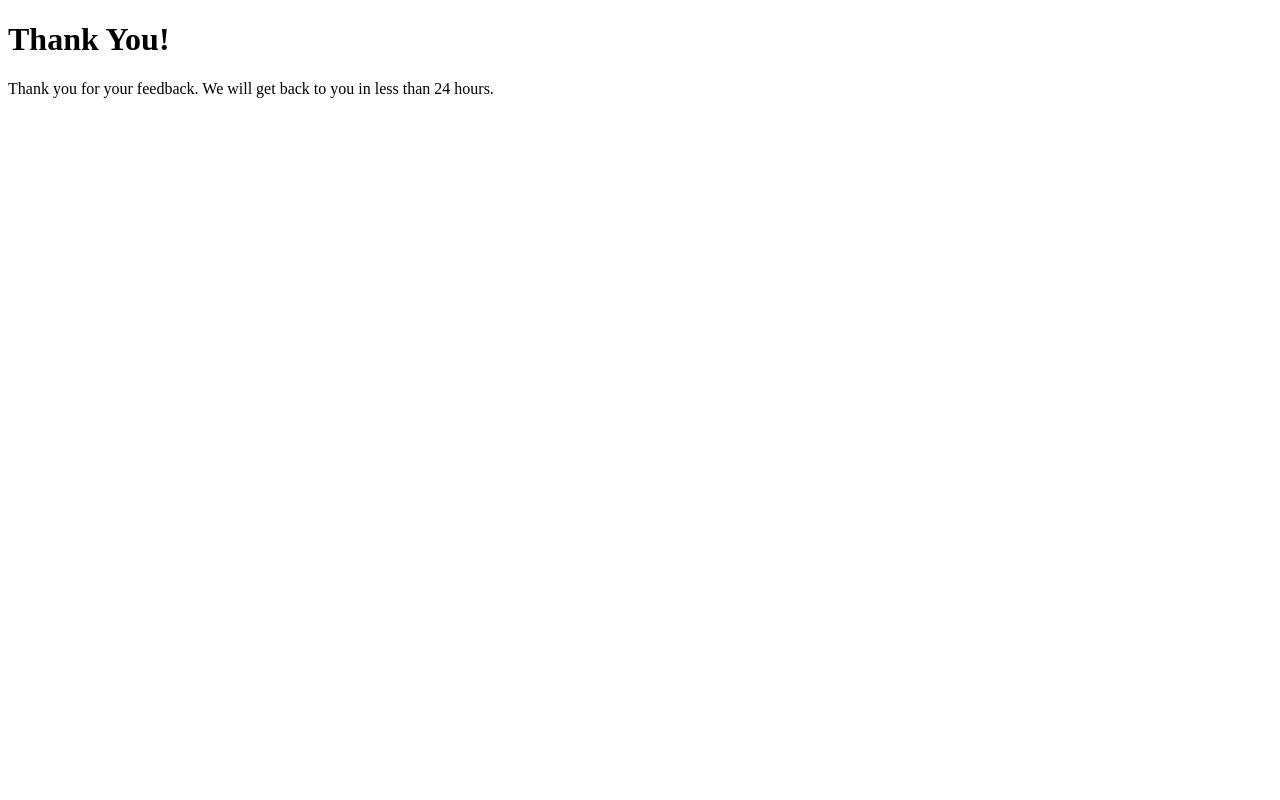
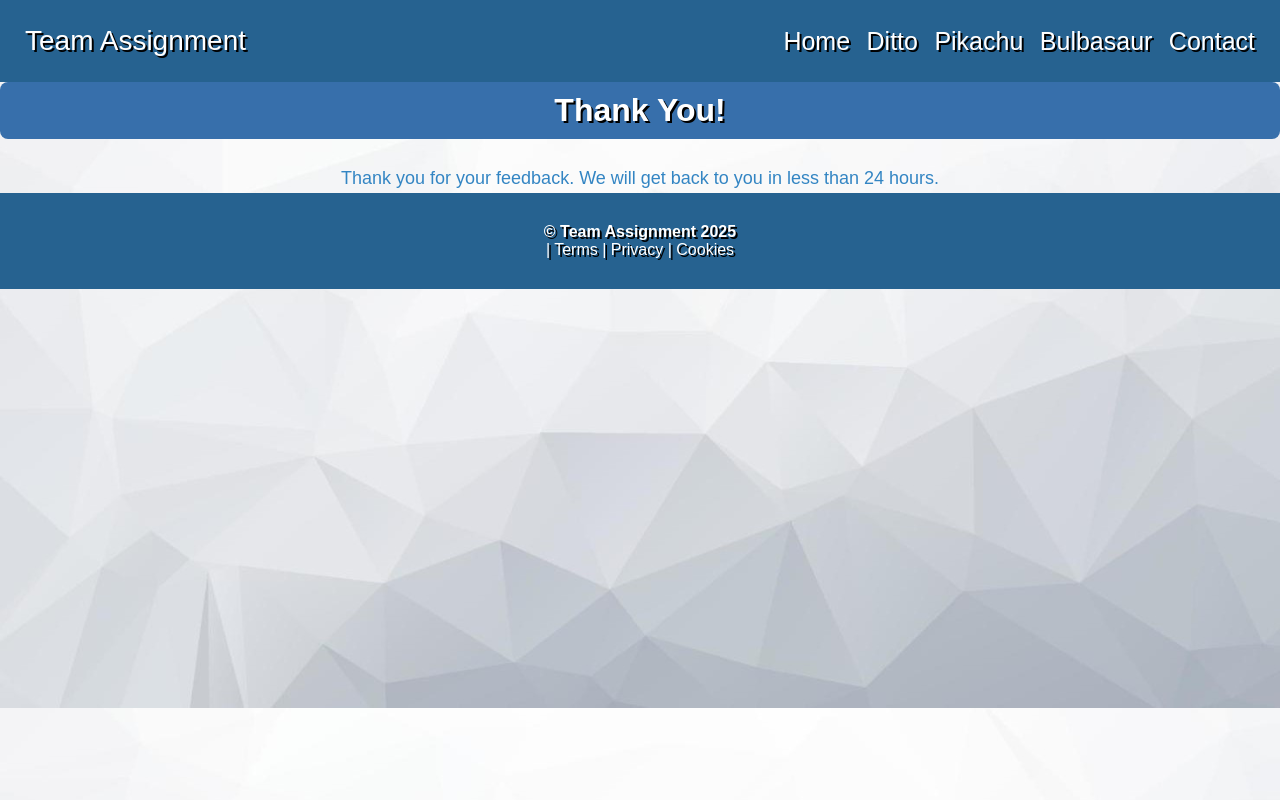
Before and after one commit to chase-m9/Pokemon, a plain HTML site: page Group Project/thanks.html in a window 1280 px wide. Drawn offline with Linux system fonts and the light colour scheme; a web font is replaced by a local one.

Commit message:
Thanks HTML

```diff
--- a/Group Project/thanks.html
+++ b/Group Project/thanks.html
@@ -1,15 +1,49 @@
 <!DOCTYPE html>
-<html>
+<html lang="en">
+
 <head>
-    <meta charset="UTF-8">
-    <title>Thank You</title>
+    <meta charset="UTF-8" />
+    <meta http-equiv="X-UA-Compatible" content="IE=edge" />
+    <meta name="viewport" content="width=device-width, initial-scale=1.0" />
+    <title>Contact Form</title>
+
+    <link rel="preconnect" href="https://fonts.googleapis.com">
+    <link rel="preconnect" href="https://fonts.gstatic.com" crossorigin>
+    <link href="https://fonts.googleapis.com/css2?family=Handjet:wght@800&display=swap" rel="stylesheet">
+
+    <link rel="stylesheet" href="css/styles.css" />
 </head>
 
 <body>
+    <div class="nav-wrapper">
+        <nav>
+            <div class="logo2"></div>
+            <div class="logo">Team Assignment</div>
+
+            <div class="coloured">
+                <div class="links">
+                    <div class="bold">
+                        <a href="index.html">Home</a>
+                        <a href="character1.html">Ditto</a>
+                        <a href="character2.html">Pikachu</a>
+                        <a href="character3.html">Bulbasaur</a>
+                        <a href="contact.html">Contact</a>
+                    </div>
+                </div>
+            </div>
+        </nav>
+    </div>
 
     <h1>Thank You!</h1>
 
     <p>Thank you for your feedback. We will get back to you in less than 24 hours.</p>
 
 </body>
+
+ <footer>
+        <div class="footText">
+            <div class="footLogo">© Team Assignment 2025</div>
+            | Terms | Privacy | Cookies
+        </div>
+    </footer>
 </html>
```
Also changed, not shown: Group Project/contact.html (+1 -1 lines).
